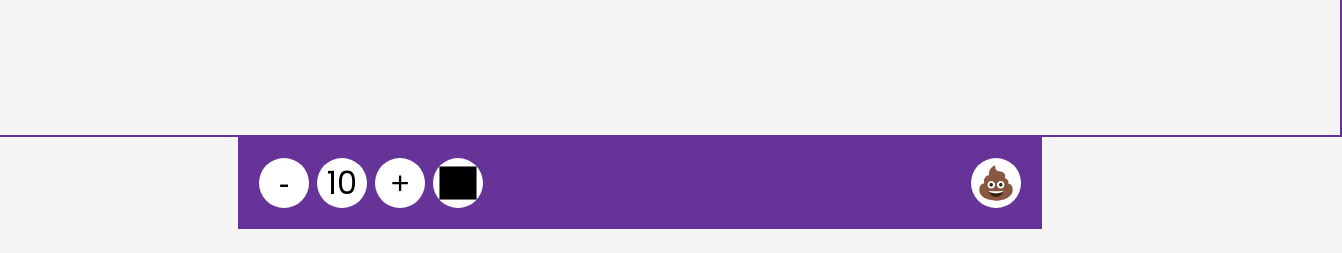
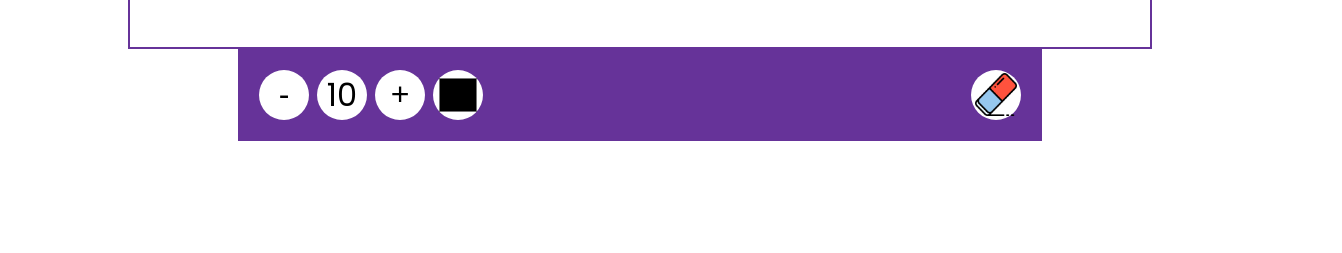
Before and after one commit to itz-khushi/drawing-app, a plain HTML site: page index.html in a window 1280 px wide. Shown: the part 544-797 px from the top of the page, 1342 px wide, since content can reach past the window. Drawn offline with Linux system fonts and the light colour scheme.

Commit message:
Added brush and eraser icons and cursor
Cursor pointer modification and eraser and width and height changed.

```diff
--- a/index.html
+++ b/index.html
@@ -16,7 +16,7 @@
         <span id="size">10</span>
         <button id="increase">+</button>
         <input type="color" id="color" />
-        <button id="clear">💩</button>
+        <button id="clear"><img src="eras.png" alt="eraser" srcset="eras.png 12x"></button>
     </div>
 </body>
 
--- a/style.css
+++ b/style.css
@@ -5,7 +5,7 @@
 }
 
 body {
-    background-color: #f5f5f5;
+    background-color: white;
     display: flex;
     flex-direction: column;
     align-items: center;
@@ -17,6 +17,11 @@ body {
 
 canvas {
     border: 2px solid rebeccapurple;
+    height: 80%;
+    width: 80%;
+}
+canvas:hover{
+    cursor:url(paint-brush.jpg), auto;
 }
 
 .toolbox {
@@ -28,7 +33,7 @@ canvas {
 }
 
 .toolbox>* {
-    background-color: #fff;
+    background-color: white;
     border: none;
     border-radius: 50px;
     display: inline-flex;
```
Also changed, not shown: eras.png (added), paint-brush.jpg (added).
